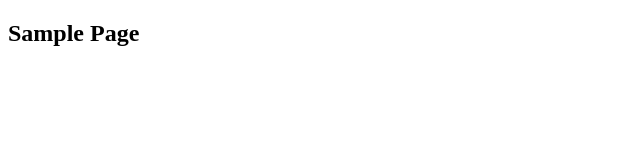
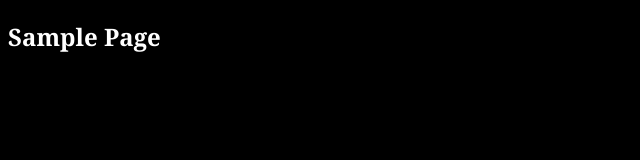
Before and after one commit to RajpootDevelopers/delta-demo, a plain HTML site: page index.html in a window 1280 px wide. Shown: the whole page, without its empty margins (0-640 px from the left). Drawn offline with Linux system fonts and the light colour scheme.

Commit message:
4th commit

```diff
--- a/Style.css
+++ b/Style.css
@@ -0,0 +1,5 @@
+body{
+    font-family: Cambria, Cochin, Georgia, Times, 'Times New Roman', serif;
+    background-color: black;
+    color: white;
+}
--- a/index.html
+++ b/index.html
@@ -3,7 +3,8 @@
 <head>
     <meta charset="UTF-8">
     <meta name="viewport" content="width=device-width, initial-scale=1.0">
-    <title>Document</title>
+    <title>git wala course</title>
+    <link rel="stylesheet" href="style.css">
 </head>
 <body>
     <h2>Sample Page</h2>
```
